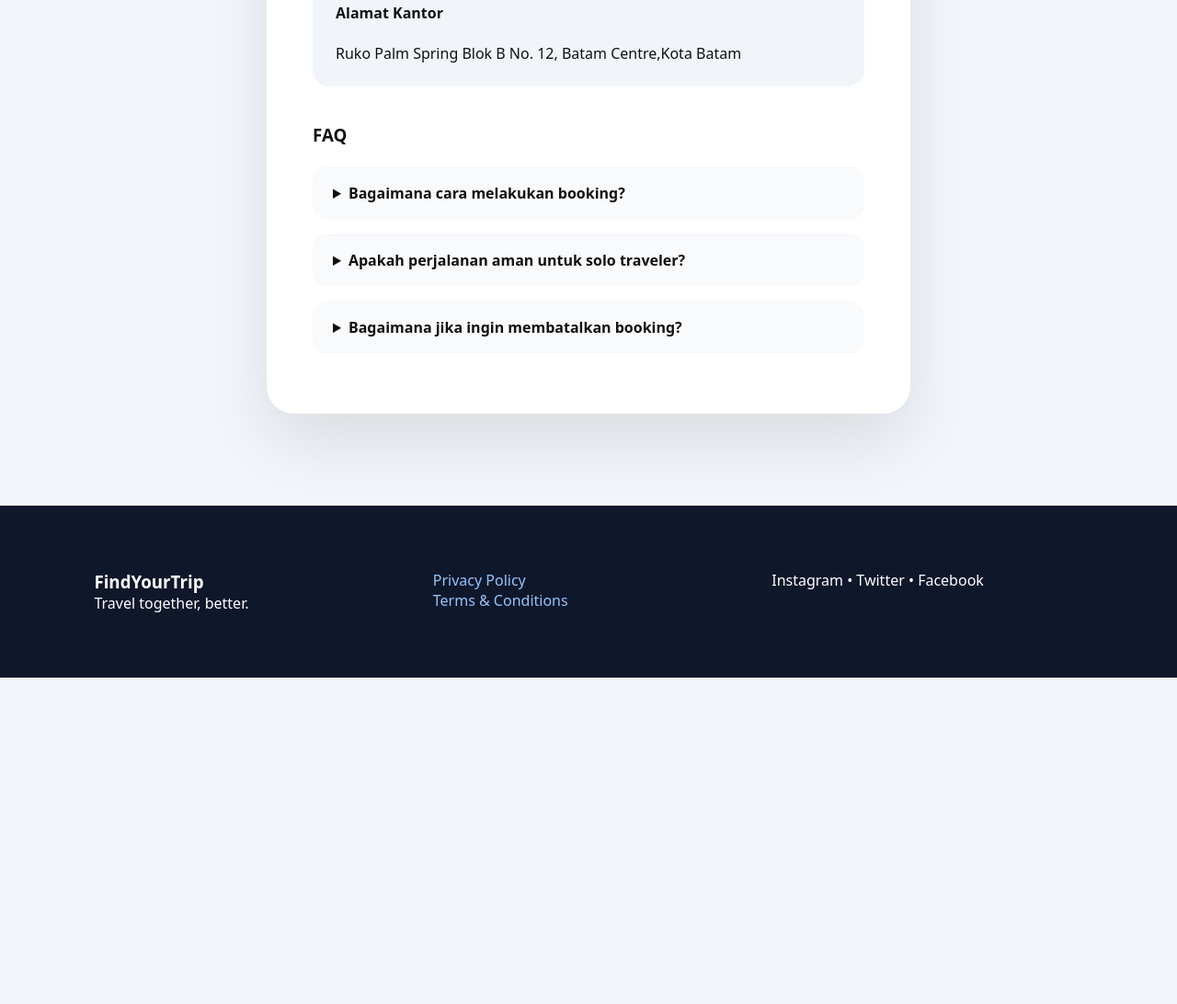
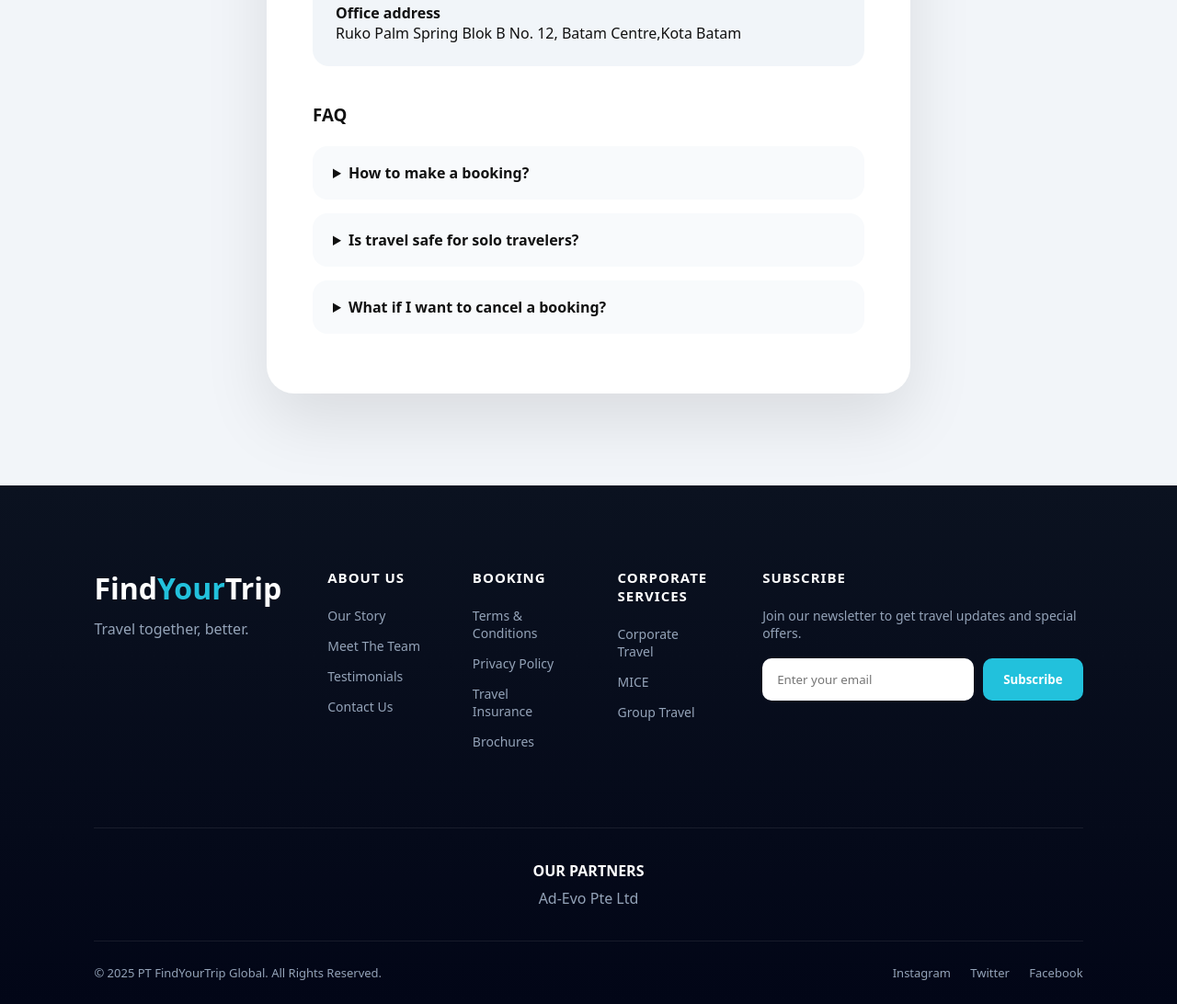
Before and after one commit to fedev1305-ctrl/testtravel, a plain HTML site: page support.html in a window 1280 px wide. Shown: the part 899-1991 px from the top of the page at 92% size. Before the commit the page ends 1636 px from the top, so only its background shows below. Drawn offline with Linux system fonts and the light colour scheme.

Commit message:
Update support.html

```diff
--- a/support.html
+++ b/support.html
@@ -166,20 +166,126 @@ details p{
 }
 
 /* ================= FOOTER ================= */
-footer{
-  background:#0f172a;
+.footer{
+  background:linear-gradient(180deg,#0b1220,#020617);
+  color:#cbd5f5;
+  padding:90px 8% 0;
+}
+
+.footer-container{
+  display:grid;
+  grid-template-columns:1.3fr 1fr 1fr 1fr 1.6fr;
+  gap:50px;
+  padding-bottom:70px;
+}
+
+.footer-brand h2{
+  font-size:32px;
   color:#fff;
-  padding:70px 8%;
+  font-weight:800;
 }
-.footer-grid{
-  display:grid;
-  grid-template-columns:repeat(3,1fr);
-  gap:30px;
+.footer-brand span{
+  color:var(--primary);
 }
-footer a{
-  color:#93c5fd;
+.footer-brand p{
+  margin-top:12px;
+  color:#94a3b8;
+}
+
+.footer-col h4,
+.footer-subscribe h4{
+  font-size:15px;
+  margin-bottom:22px;
+  color:#fff;
+  letter-spacing:1px;
+}
+
+.footer-col a{
+  display:block;
   text-decoration:none;
+  color:#94a3b8;
+  margin-bottom:14px;
+  font-size:14px;
 }
+.footer-col a:hover{
+  color:#fff;
+}
+
+.footer-subscribe p{
+  font-size:14px;
+  color:#94a3b8;
+  margin-bottom:18px;
+}
+
+.subscribe-box{
+  display:flex;
+  gap:10px;
+}
+.subscribe-box input{
+  flex:1;
+  padding:14px 16px;
+  border-radius:10px;
+  border:none;
+  outline:none;
+}
+.subscribe-box button{
+  padding:14px 22px;
+  border:none;
+  border-radius:10px;
+  background:var(--primary);
+  color:#fff;
+  font-weight:600;
+  cursor:pointer;
+}
+
+/* PARTNER */
+.footer-partner{
+  border-top:1px solid rgba(255,255,255,.08);
+  padding:35px 0;
+  text-align:center;
+}
+.footer-partner h4{
+  color:#fff;
+  margin-bottom:8px;
+}
+.footer-partner p{
+  color:#94a3b8;
+}
+
+/* BOTTOM */
+.footer-bottom{
+  border-top:1px solid rgba(255,255,255,.08);
+  padding:25px 0;
+  display:flex;
+  justify-content:space-between;
+  align-items:center;
+  font-size:13px;
+  color:#94a3b8;
+}
+.footer-social a{
+  margin-left:18px;
+  text-decoration:none;
+  color:#94a3b8;
+}
+.footer-social a:hover{
+  color:#fff;
+}
+
+@media(max-width:1000px){
+  .footer-container{
+    grid-template-columns:1fr 1fr;
+  }
+}
+@media(max-width:600px){
+  .footer-container{
+    grid-template-columns:1fr;
+  }
+  .footer-bottom{
+    flex-direction:column;
+    gap:15px;
+  }
+}
+
 
 /* ================= RESPONSIVE ================= */
 @media(max-width:768px){
@@ -211,7 +317,7 @@ footer a{
   <img src="travel.png" alt="FindYourTrio Support">
   <div class="hero-content">
     <h1>Customer Support</h1>
-    <p>Kami siap membantu perjalanan Anda</p>
+    <p>We are ready to help you on your trip</p>
   </div>
 </div>
 
@@ -219,10 +325,9 @@ footer a{
 <!-- CONTENT -->
 <section>
   <div class="support-card">
-    <h2>Hubungi Kami</h2>
+    <h2>Contact us</h2>
     <p>
-      Tim Customer Support FindYourTrip siap membantu Anda terkait
-      informasi perjalanan, booking, maupun kendala selama trip.
+     The FindYourTrip Customer Support team is ready to assist you with travel information, bookings, and any issues during your trip.
     </p>
 
     <div class="contact-info">
@@ -237,51 +342,98 @@ footer a{
     </div>
 
     <div class="address">
-      <strong>Alamat Kantor</strong><br><br>
+      <strong>Office address</strong><br>
      Ruko Palm Spring Blok B No. 12, Batam Centre,Kota Batam
     </div>
 
     <h3>FAQ</h3><br>
 
     <details>
-      <summary>Bagaimana cara melakukan booking?</summary>
+      <summary>How to make a booking?</summary>
       <p>
-        Anda dapat melakukan booking melalui menu <b>Booking</b>,
-        lalu mengisi formulir dan memilih paket perjalanan yang diinginkan.
+      You can make a booking through the <b>Booking</b> menu,
+then fill out the form and select your desired travel package.
       </p>
     </details>
 
     <details>
-      <summary>Apakah perjalanan aman untuk solo traveler?</summary>
+  <summary>Is travel safe for solo travelers?</summary>
       <p>
-        Ya. Seluruh trip kami telah diverifikasi dan didampingi oleh
-        guide profesional untuk menjamin keamanan dan kenyamanan.
+        Yes. All our trips are verified and accompanied by professional guides to ensure safety and comfort.
       </p>
     </details>
 
     <details>
-      <summary>Bagaimana jika ingin membatalkan booking?</summary>
+   <summary>What if I want to cancel a booking?</summary>
       <p>
-        Silakan hubungi Customer Support melalui email atau WhatsApp
-        untuk proses pembatalan sesuai syarat & ketentuan yang berlaku.
+       Please contact Customer Support via email or WhatsApp to process the cancellation according to the applicable terms and conditions.
       </p>
     </details>
 
   </div>
 </section>
 
-<footer>
-  <div class="footer-grid">
-    <div>
-      <h3>FindYourTrip</h3>
+<!-- FOOTER -->
+<footer class="footer">
+  <div class="footer-container">
+
+    <!-- BRAND -->
+    <div class="footer-brand">
+      <h2>Find<span>Your</span>Trip</h2>
       <p>Travel together, better.</p>
     </div>
-    <div>
-      <a href="#">Privacy Policy</a><br>
+
+    <!-- ABOUT -->
+    <div class="footer-col">
+      <h4>ABOUT US</h4>
+      <a href="#">Our Story</a>
+      <a href="#">Meet The Team</a>
+      <a href="#">Testimonials</a>
+      <a href="#">Contact Us</a>
+    </div>
+
+    <!-- BOOKING -->
+    <div class="footer-col">
+      <h4>BOOKING</h4>
       <a href="#">Terms & Conditions</a>
+      <a href="#">Privacy Policy</a>
+      <a href="#">Travel Insurance</a>
+      <a href="#">Brochures</a>
     </div>
-    <div>
-      Instagram • Twitter • Facebook
+
+    <!-- CORPORATE -->
+    <div class="footer-col">
+      <h4>CORPORATE SERVICES</h4>
+      <a href="#">Corporate Travel</a>
+      <a href="#">MICE</a>
+      <a href="#">Group Travel</a>
+    </div>
+
+    <!-- SUBSCRIBE -->
+    <div class="footer-subscribe">
+      <h4>SUBSCRIBE</h4>
+      <p>Join our newsletter to get travel updates and special offers.</p>
+      <div class="subscribe-box">
+        <input type="email" placeholder="Enter your email">
+        <button>Subscribe</button>
+      </div>
+    </div>
+
+  </div>
+
+  <!-- PARTNER -->
+  <div class="footer-partner">
+    <h4>OUR PARTNERS</h4>
+    <p>Ad-Evo Pte Ltd</p>
+  </div>
+
+  <!-- BOTTOM -->
+  <div class="footer-bottom">
+    <p>© 2025 PT FindYourTrip Global. All Rights Reserved.</p>
+    <div class="footer-social">
+      <a href="#">Instagram</a>
+      <a href="#">Twitter</a>
+      <a href="#">Facebook</a>
     </div>
   </div>
 </footer>
```
